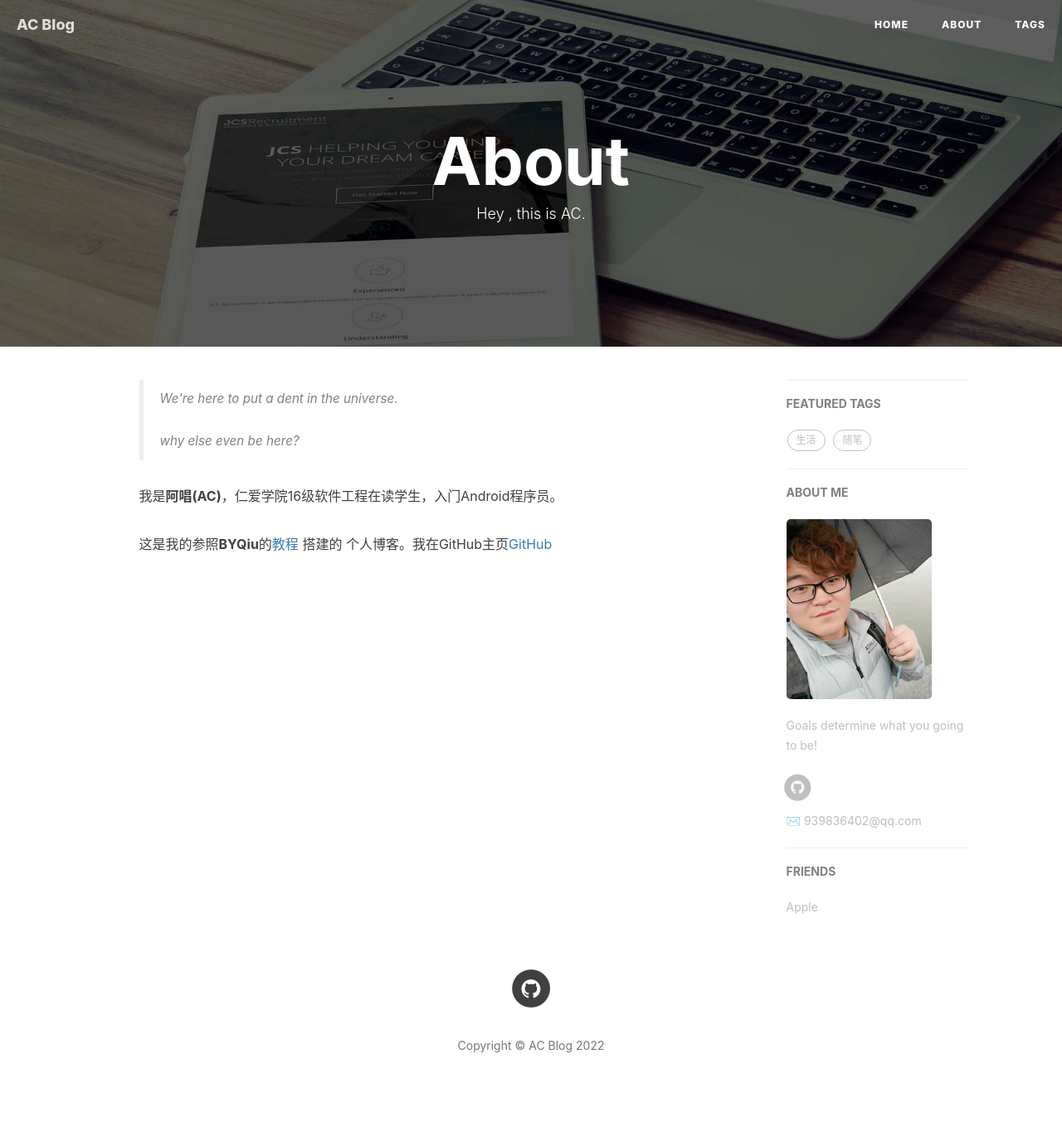
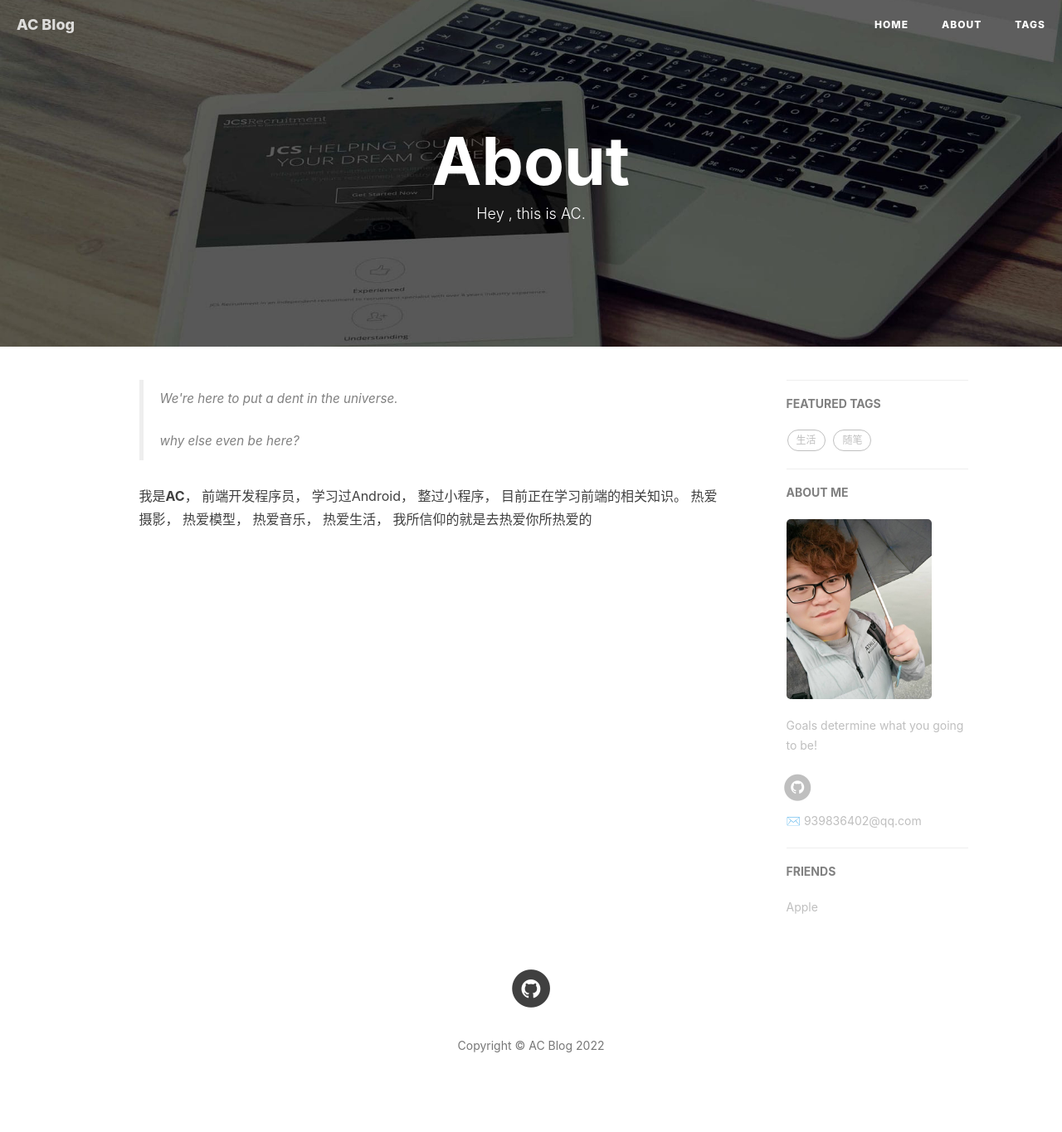
Before and after one commit to speedzero/speedzero.github.io, a Jekyll site: the page built from about.html, in a window 1280 px wide. Shown: the whole page at 83% size. Built offline with Jekyll 4.4.1, drawn with Linux system fonts in a browser that asks for light colours; nearby versions of some CDN libraries; comment, search, counter and statistics services are not loaded.

Commit message:
Update about.html
about修改

```diff
--- a/about.html
+++ b/about.html
@@ -11,11 +11,17 @@ header-img: "img/post-bg-rwd.jpg"
     <blockquote><p>We're here to put a dent in the universe.</p>
         <br> <p>why else even be here?</p></blockquote>
 
-    <p>我是<strong>阿唱(AC)</strong>，仁爱学院16级软件工程在读学生，入门Android程序员。</p>
-
-
-
-    <p>这是我的参照<strong>BYQiu</strong>的<a href="https://www.jianshu.com/p/e68fba58f75c">教程 </a>搭建的 个人博客。我在GitHub主页<a href="https://github.com/speedzero">GitHub</a></p>
+    <p>我是<strong>AC</strong>，
+        前端开发程序员，
+        学习过Android，
+        整过小程序，
+        目前正在学习前端的相关知识。
+        热爱摄影，
+        热爱模型，
+        热爱音乐，
+        热爱生活，
+        我所信仰的就是去热爱你所热爱的
+    </p>
 
 
 </div>
```
